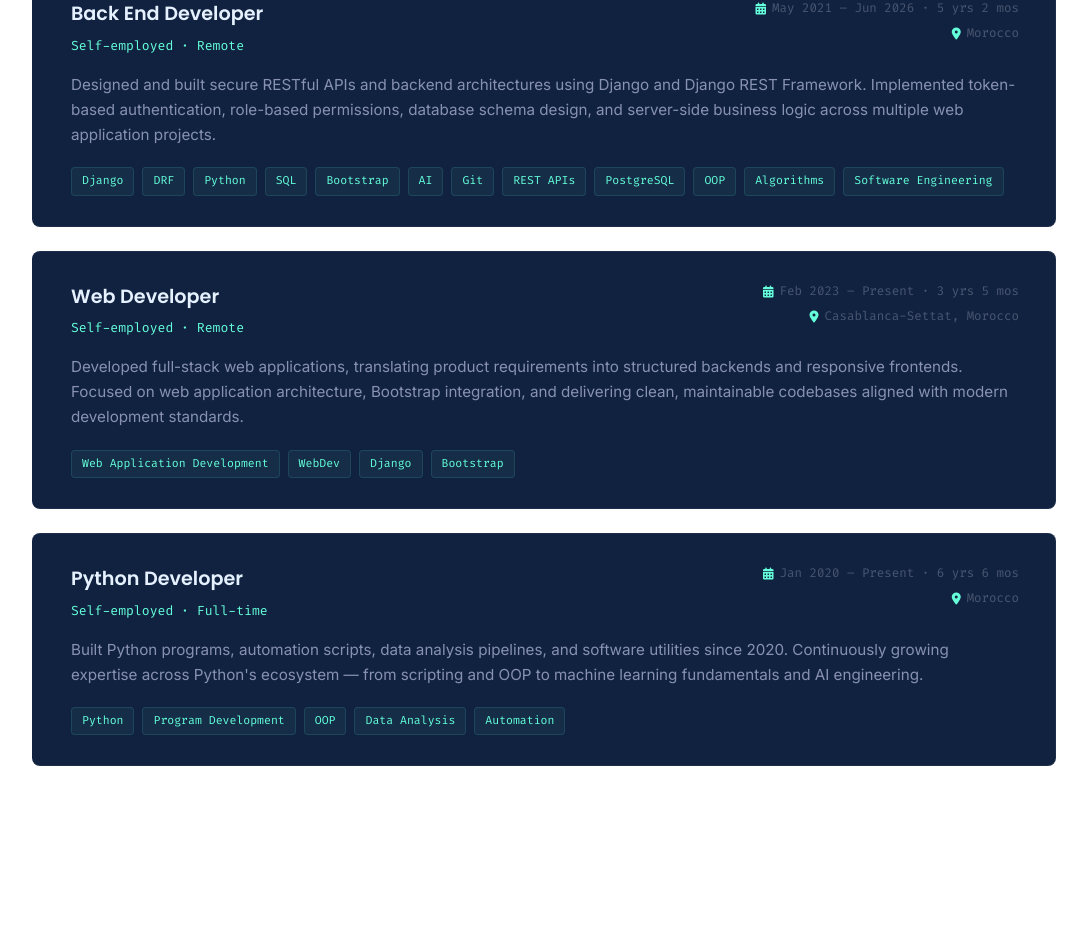
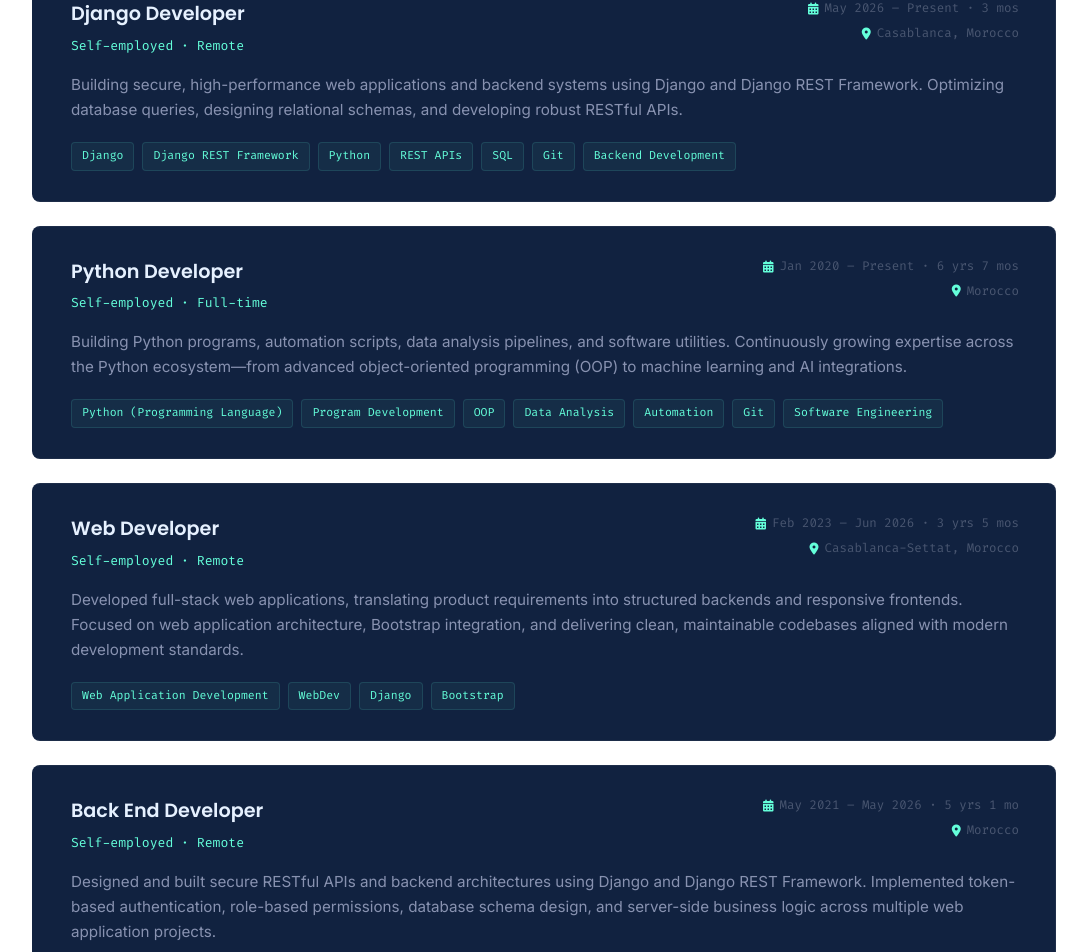
Before and after one commit to Abdellah-BELMAARIS/abdellah-belmaaris.github.io, a React (Vite) app: page / in a window 1280 px wide. Shown: the part 2273-3225 px from the top of the page, without its empty margins (96-1183 px from the left). Built offline with nearby package versions, Linux system fonts and the light colour scheme.

Commit message:
feat: initialize App component with profile data, project collections, and loading screen logic

```diff
--- a/src/App.tsx
+++ b/src/App.tsx
@@ -677,7 +677,7 @@
         <h2 className="section-title">Experience</h2>
         <div className="experience-timeline">
 
-          {/* Role 1 */}
+          {/* Django Developer */}
           <motion.div
             className="exp-card spotlight-card"
             initial={{ opacity: 0, x: -20 }}
@@ -692,25 +692,25 @@
           >
             <div className="exp-header">
               <div className="exp-role-info">
-                <h3 className="exp-role">Back End Developer</h3>
+                <h3 className="exp-role">Django Developer</h3>
                 <span className="exp-company">Self-employed · Remote</span>
               </div>
               <div className="exp-meta">
-                <span className="exp-duration"><i className="fa-solid fa-calendar-days"></i> May 2021 – Jun 2026 · 5 yrs 2 mos</span>
-                <span className="exp-location"><i className="fa-solid fa-location-dot"></i> Morocco</span>
+                <span className="exp-duration"><i className="fa-solid fa-calendar-days"></i> May 2026 – Present · 3 mos</span>
+                <span className="exp-location"><i className="fa-solid fa-location-dot"></i> Casablanca, Morocco</span>
               </div>
             </div>
             <p className="exp-desc">
-              Designed and built secure RESTful APIs and backend architectures using Django and Django REST Framework. Implemented token-based authentication, role-based permissions, database schema design, and server-side business logic across multiple web application projects.
+              Building secure, high-performance web applications and backend systems using Django and Django REST Framework. Optimizing database queries, designing relational schemas, and developing robust RESTful APIs.
             </p>
             <div className="exp-skills">
-              {["Django", "DRF", "Python", "SQL", "Bootstrap", "AI", "Git", "REST APIs", "PostgreSQL", "OOP", "Algorithms", "Software Engineering"].map(s => (
+              {["Django", "Django REST Framework", "Python", "REST APIs", "SQL", "Git", "Backend Development"].map(s => (
                 <span className="exp-skill-tag" key={s}>{s}</span>
               ))}
             </div>
           </motion.div>
 
-          {/* Role 2 */}
+          {/* Python Developer */}
           <motion.div
             className="exp-card spotlight-card"
             initial={{ opacity: 0, x: -20 }}
@@ -725,25 +725,25 @@
           >
             <div className="exp-header">
               <div className="exp-role-info">
-                <h3 className="exp-role">Web Developer</h3>
-                <span className="exp-company">Self-employed · Remote</span>
+                <h3 className="exp-role">Python Developer</h3>
+                <span className="exp-company">Self-employed · Full-time</span>
               </div>
               <div className="exp-meta">
-                <span className="exp-duration"><i className="fa-solid fa-calendar-days"></i> Feb 2023 – Present · 3 yrs 5 mos</span>
-                <span className="exp-location"><i className="fa-solid fa-location-dot"></i> Casablanca-Settat, Morocco</span>
+                <span className="exp-duration"><i className="fa-solid fa-calendar-days"></i> Jan 2020 – Present · 6 yrs 7 mos</span>
+                <span className="exp-location"><i className="fa-solid fa-location-dot"></i> Morocco</span>
               </div>
             </div>
             <p className="exp-desc">
-              Developed full-stack web applications, translating product requirements into structured backends and responsive frontends. Focused on web application architecture, Bootstrap integration, and delivering clean, maintainable codebases aligned with modern development standards.
+              Building Python programs, automation scripts, data analysis pipelines, and software utilities. Continuously growing expertise across the Python ecosystem—from advanced object-oriented programming (OOP) to machine learning and AI integrations.
             </p>
             <div className="exp-skills">
-              {["Web Application Development", "WebDev", "Django", "Bootstrap"].map(s => (
+              {["Python (Programming Language)", "Program Development", "OOP", "Data Analysis", "Automation", "Git", "Software Engineering"].map(s => (
                 <span className="exp-skill-tag" key={s}>{s}</span>
               ))}
             </div>
           </motion.div>
 
-          {/* Role 3 */}
+          {/* Web Developer */}
           <motion.div
             className="exp-card spotlight-card"
             initial={{ opacity: 0, x: -20 }}
@@ -758,19 +758,52 @@
           >
             <div className="exp-header">
               <div className="exp-role-info">
-                <h3 className="exp-role">Python Developer</h3>
-                <span className="exp-company">Self-employed · Full-time</span>
+                <h3 className="exp-role">Web Developer</h3>
+                <span className="exp-company">Self-employed · Remote</span>
               </div>
               <div className="exp-meta">
-                <span className="exp-duration"><i className="fa-solid fa-calendar-days"></i> Jan 2020 – Present · 6 yrs 6 mos</span>
+                <span className="exp-duration"><i className="fa-solid fa-calendar-days"></i> Feb 2023 – Jun 2026 · 3 yrs 5 mos</span>
+                <span className="exp-location"><i className="fa-solid fa-location-dot"></i> Casablanca-Settat, Morocco</span>
+              </div>
+            </div>
+            <p className="exp-desc">
+              Developed full-stack web applications, translating product requirements into structured backends and responsive frontends. Focused on web application architecture, Bootstrap integration, and delivering clean, maintainable codebases aligned with modern development standards.
+            </p>
+            <div className="exp-skills">
+              {["Web Application Development", "WebDev", "Django", "Bootstrap"].map(s => (
+                <span className="exp-skill-tag" key={s}>{s}</span>
+              ))}
+            </div>
+          </motion.div>
+
+          {/* Back End Developer */}
+          <motion.div
+            className="exp-card spotlight-card"
+            initial={{ opacity: 0, x: -20 }}
+            whileInView={{ opacity: 1, x: 0 }}
+            viewport={{ once: true }}
+            transition={{ duration: 0.45, delay: 0.3 }}
+            onMouseMove={(e) => {
+              const rect = e.currentTarget.getBoundingClientRect();
+              e.currentTarget.style.setProperty('--mouse-x', `${e.clientX - rect.left}px`);
+              e.currentTarget.style.setProperty('--mouse-y', `${e.clientY - rect.top}px`);
+            }}
+          >
+            <div className="exp-header">
+              <div className="exp-role-info">
+                <h3 className="exp-role">Back End Developer</h3>
+                <span className="exp-company">Self-employed · Remote</span>
+              </div>
+              <div className="exp-meta">
+                <span className="exp-duration"><i className="fa-solid fa-calendar-days"></i> May 2021 – May 2026 · 5 yrs 1 mo</span>
                 <span className="exp-location"><i className="fa-solid fa-location-dot"></i> Morocco</span>
               </div>
             </div>
             <p className="exp-desc">
-              Built Python programs, automation scripts, data analysis pipelines, and software utilities since 2020. Continuously growing expertise across Python's ecosystem — from scripting and OOP to machine learning fundamentals and AI engineering.
+              Designed and built secure RESTful APIs and backend architectures using Django and Django REST Framework. Implemented token-based authentication, role-based permissions, database schema design, and server-side business logic across multiple web application projects.
             </p>
             <div className="exp-skills">
-              {["Python", "Program Development", "OOP", "Data Analysis", "Automation"].map(s => (
+              {["Artificial Intelligence (AI)", "Bootstrap (Framework)", "Django", "DRF", "Python", "SQL", "Git", "REST APIs", "PostgreSQL", "OOP", "Algorithms", "Software Engineering"].map(s => (
                 <span className="exp-skill-tag" key={s}>{s}</span>
               ))}
             </div>
```
